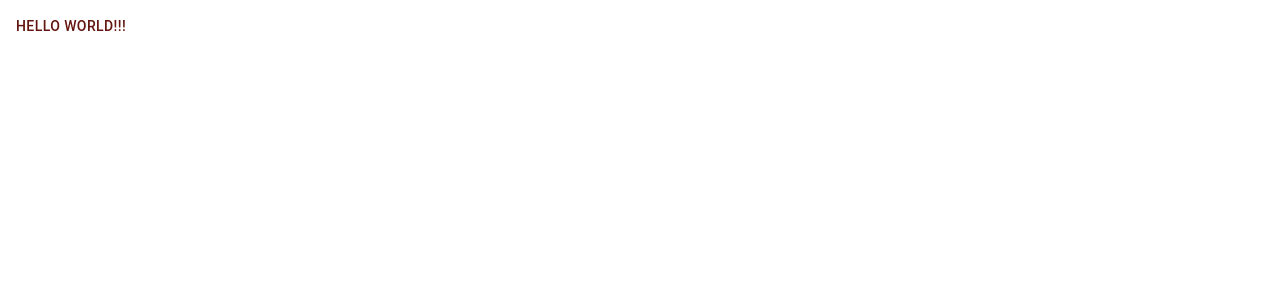
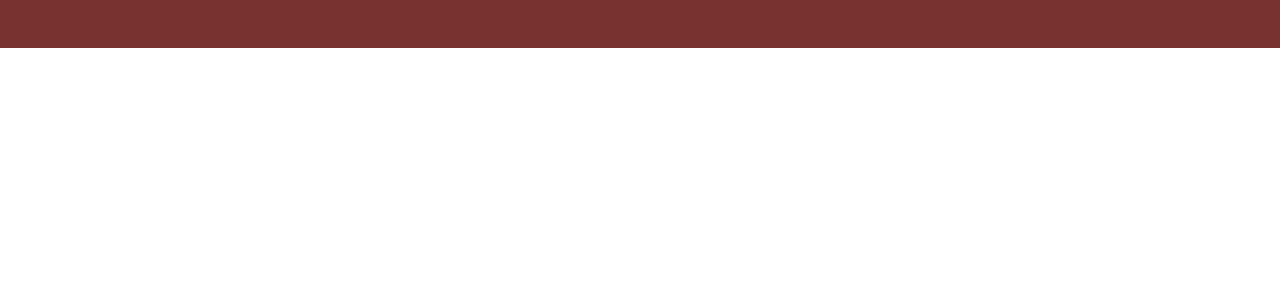
Before and after one commit to Idelya/BestBride, a Next.js app: page / in a window 1280 px wide. Shown: the top 300 px of the page. Built offline with nearby package versions, Linux system fonts and the light colour scheme.

Commit message:
add logo component

```diff
--- /dev/null
+++ b/components/DecorationTypography.tsx
@@ -0,0 +1,18 @@
+import React from 'react';
+import { styled } from '@mui/system';
+import { Typography, TypographyProps } from '@mui/material';
+import { makeStyles } from '@mui/styles';
+
+const useStyles = makeStyles({
+    root: {
+      fontFamily: 'Lucida Calligraphy',
+      textAlign: 'center',
+    },
+  });
+
+  export default function DecorationTypography(
+    props: TypographyProps,
+  ) {
+    const classes = useStyles();
+    return <Typography component="span" className={classes.root} {...props}/>
+}
--- /dev/null
+++ b/components/Logo.tsx
@@ -0,0 +1,28 @@
+import React from 'react';
+import Grid from '@mui/material/Grid';
+import { Typography, Box } from '@mui/material';
+import DecorationTypography from './DecorationTypography';
+import { makeStyles } from '@mui/styles';
+
+  interface LogoProps {
+      isForCompanies?: boolean;
+      variantLogo?: "h1" | "h2" | "h3" | "h4" | "h5" | "h6" | "inherit" | "subtitle1" | "subtitle2" | "body1" | "body2" | "overline";
+      variantCompanies?: "h1" | "h2" | "h3" | "h4" | "h5" | "h6" | "inherit" | "subtitle1" | "subtitle2" | "body1" | "body2" | "overline";
+  }
+
+  const useStyles = makeStyles({
+    companies: {
+      marginTop: "-0.5rem",
+      textAlign: 'center'
+    },
+  });
+
+const Logo = ({ isForCompanies=false, variantLogo="h5", variantCompanies="subtitle2" }: LogoProps) => {
+    const classes = useStyles();
+    return <Box sx={{ display: 'grid', gridTemplateRows: '2fr 1fr', rowGap: 0, }}>
+        <Typography color="primary" variant={variantLogo}>Best Bride</Typography>
+        <div className={classes.companies}>{isForCompanies && <DecorationTypography variant={variantCompanies} color="primary">dla firm</DecorationTypography>}</div>
+    </Box>
+}
+
+export default Logo;
--- /dev/null
+++ b/components/Nav/Nav.tsx
@@ -0,0 +1,22 @@
+import { AppBar, styled, Toolbar } from '@mui/material';
+import { makeStyles } from '@mui/styles';
+import React from 'react';
+import Logo from '../Logo';
+
+  const useStyles = makeStyles({
+    root: {
+        backgroundColor: 'white',
+        opacity: 0.87
+    },
+  });
+
+const Nav = () => {
+    const classes = useStyles();
+    return <AppBar elevation={0} position="fixed" className={classes.root}>
+        <Toolbar variant="dense">
+            <Logo />
+        </Toolbar>
+    </AppBar>
+}
+
+export default Nav;
--- /dev/null
+++ b/components/Nav/index.tsx
@@ -0,0 +1,3 @@
+import Nav from './Nav';
+
+export { Nav };
--- a/components/common/Layout.tsx
+++ b/components/common/Layout.tsx
@@ -2,6 +2,7 @@ import { createTheme, ThemeProvider } from '@mui/material';
 import React, { ReactNode } from 'react';
 
 import { theme } from '../../styles/theme';
+import { Nav } from '../Nav';
 
 const cTheme = createTheme(theme);
 
@@ -10,6 +11,7 @@ interface LayoutProps {
 }
 function Layout({ children }: LayoutProps) {
   return <ThemeProvider theme={cTheme}>
+      <Nav />
       {children}
   </ThemeProvider>;
 
--- a/package.json
+++ b/package.json
@@ -9,14 +9,12 @@
     "lint": "next lint"
   },
   "dependencies": {
-    "@emotion/react": "^11.4.1",
-    "@emotion/styled": "^11.3.0",
     "@mui/material": "^5.0.2",
     "@mui/styled-engine-sc": "^5.0.0",
+    "@mui/styles": "^5.0.1",
     "next": "11.1.2",
     "react": "17.0.2",
-    "react-dom": "17.0.2",
-    "styled-components": "^5.3.1"
+    "react-dom": "17.0.2"
   },
   "devDependencies": {
     "@types/react": "17.0.26",
--- a/pages/index.tsx
+++ b/pages/index.tsx
@@ -15,7 +15,6 @@ const Home: NextPage = () => {
         <link rel="icon" href="/favicon.ico" />
       </Head>
       <main>
-        <Button>Hello world!!!</Button>
       </main>
     </Layout>
   )
--- a/styles/theme.ts
+++ b/styles/theme.ts
@@ -7,4 +7,7 @@ export const theme = {
           main: "#E19A80",
         },
       },
+    typography: {
+      "fontFamily": `"Segoe UI", "Helvetica", "Arial", sans-serif`,
+   }
 }
```
Also changed, not shown: config/configNav.ts (added, +10 -0 lines), 1 other file (tests, documents, lock files or other folders).
